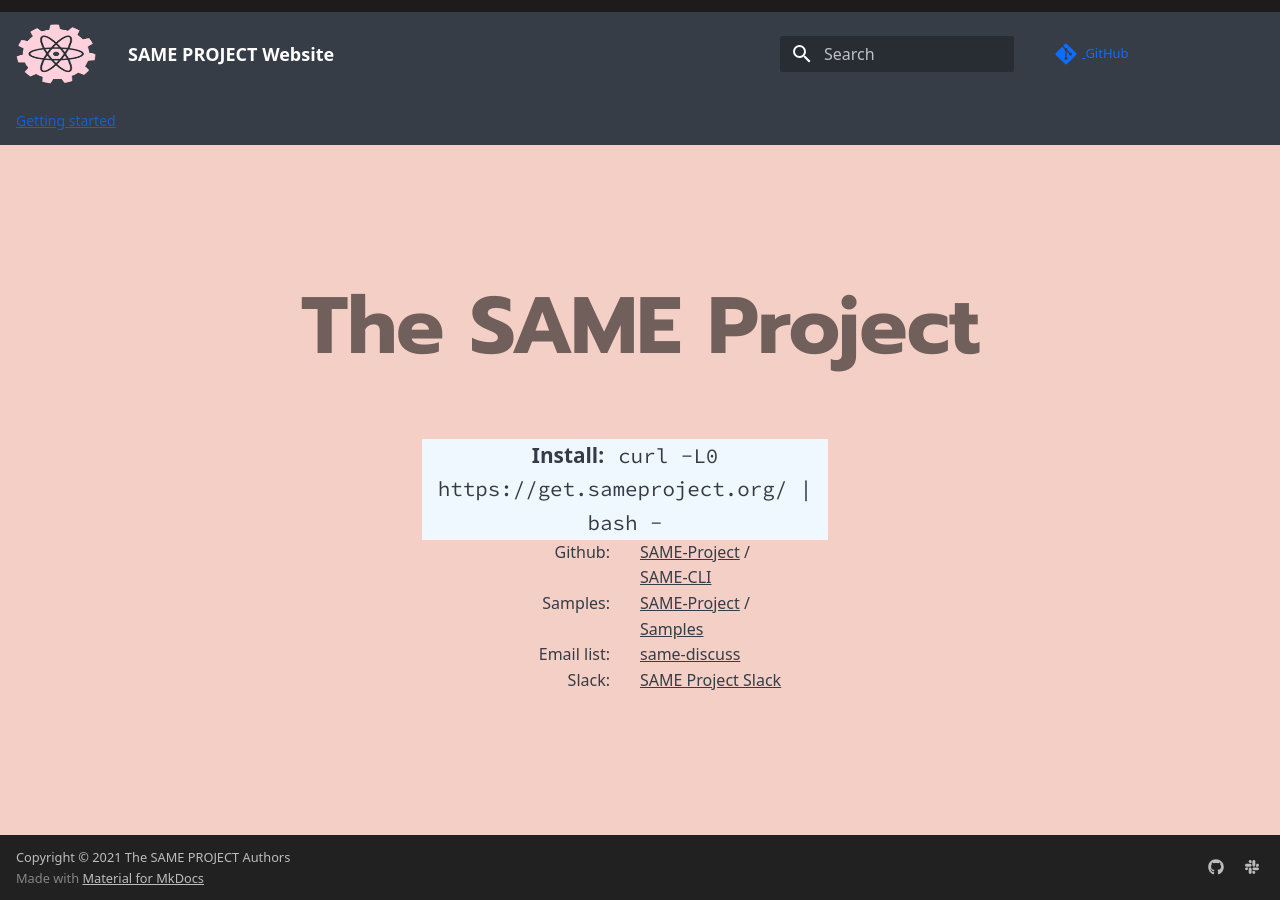
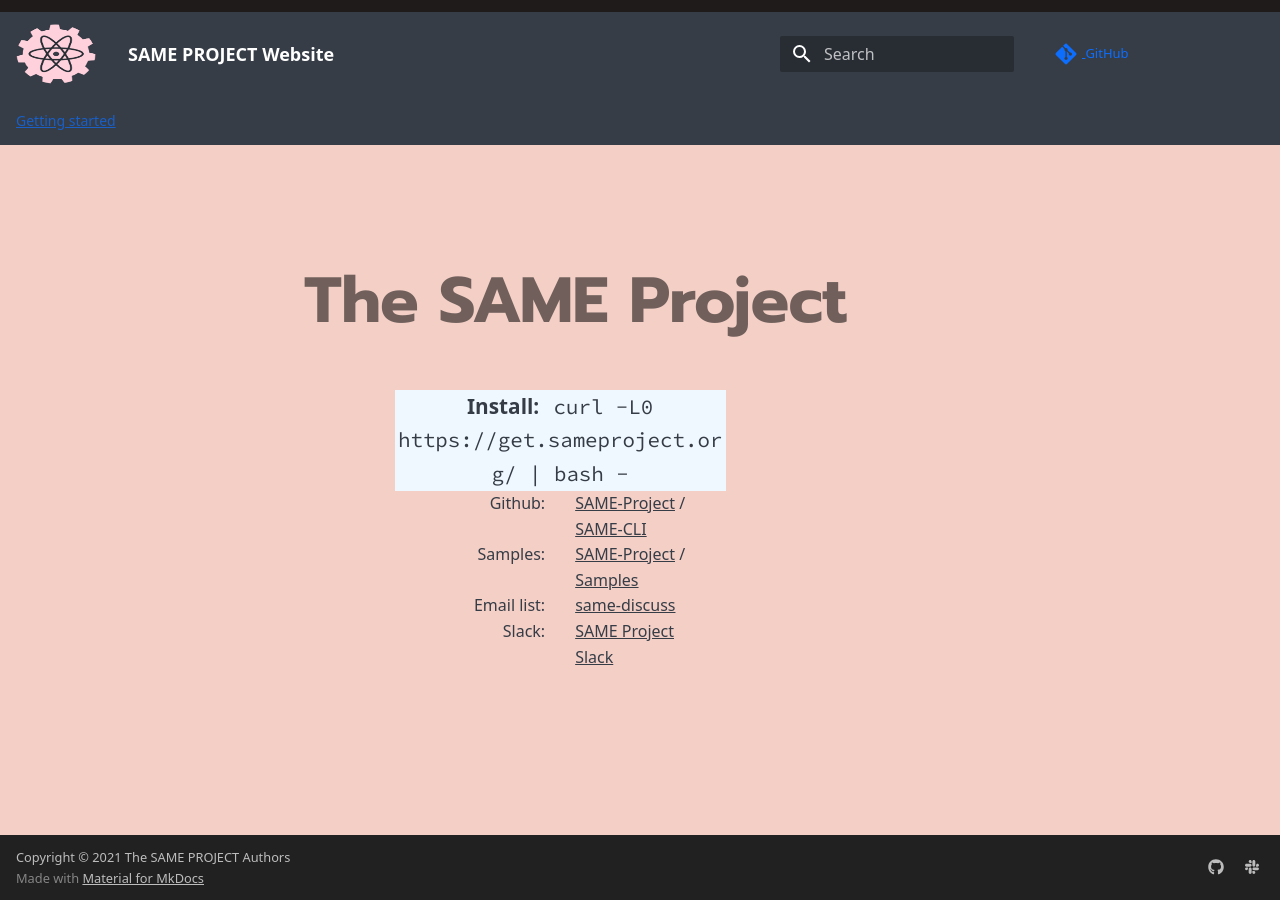
Before and after one commit to js-ts/same-mkdocs, an MkDocs documentation site: the page built from docs/index.md, in a window 1280 px wide. Built offline with MkDocs 1.6.1 and Material for MkDocs 9.7.7, drawn with Linux system fonts in a browser that asks for light colours; comment, search, counter and statistics services are not loaded.

Commit message:
Update home.html

```diff
--- a/overrides/home.html
+++ b/overrides/home.html
@@ -19,7 +19,7 @@
 }
 </style>
 <div class="row h-100">
-  <div class="col-sm-12 my-auto">
+  <div class="col-sm-10 my-auto">
       <div class="row">
           <!-- font-family: 'Inconsolata', monospace;
 font-family: 'Prompt', sans-serif;
@@ -31,7 +31,7 @@
                       Project</h1>
               </div>
           </div> -->
-          <h1 style="font-family: Prompt; font-size: 5em; text-align: center;"> The SAME Project</h1>
+          <h1 style="font-family: Prompt; font-size: 4em; text-align: center;"> The SAME Project</h1>
           <div class="row">
               <div class="col-md-7 mx-auto text-center justify-content-center align-self-center">
                   <div style="background-color: aliceblue; padding: 20 20 20 20px; margin: 60 20 20 20px;">
```
